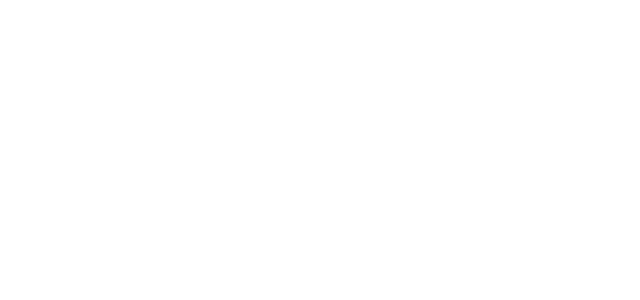
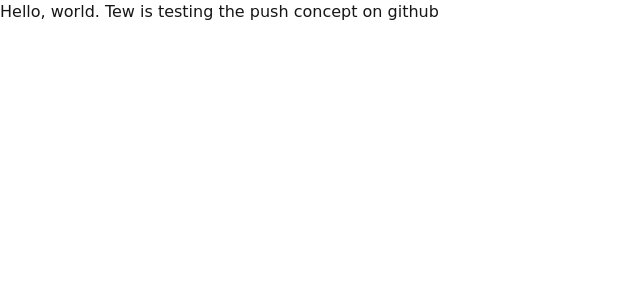
Before and after one commit to Tonnamkit/PROJECT1-SEC-2-bit.ac.th.tew, a Vue app: page / in a window 1280 px wide. Shown: the top 300 px of the page, without its empty margins (0-640 px from the left). Built offline with nearby package versions, Linux system fonts and the light colour scheme.

Commit message:
Add h1 on template and update the answer

```diff
--- a/data/question.js
+++ b/data/question.js
@@ -4,7 +4,7 @@
         question: "Test",
         answer: 4,
         options: [
-            "Answer1",
+            "Answer0",
             "Answer2",
             "Answer3",
             "Answer4"
--- a/src/App.vue
+++ b/src/App.vue
@@ -12,7 +12,7 @@
 
 <template>
   <div>
-
+    <h1>Hello, world. Tew is testing the push concept on github</h1>
   </div>
 </template>
 
```
